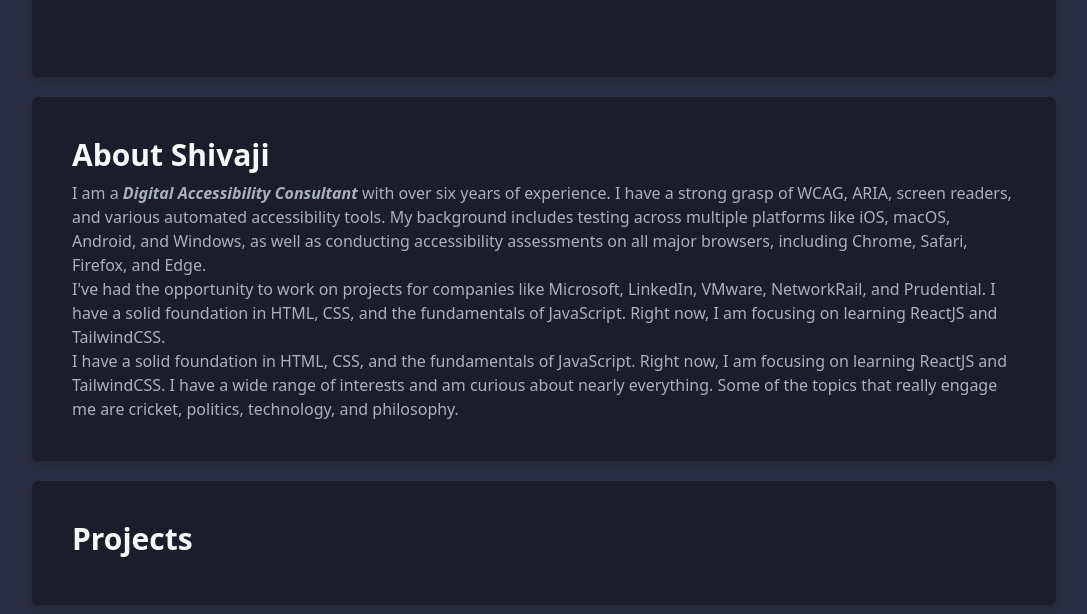
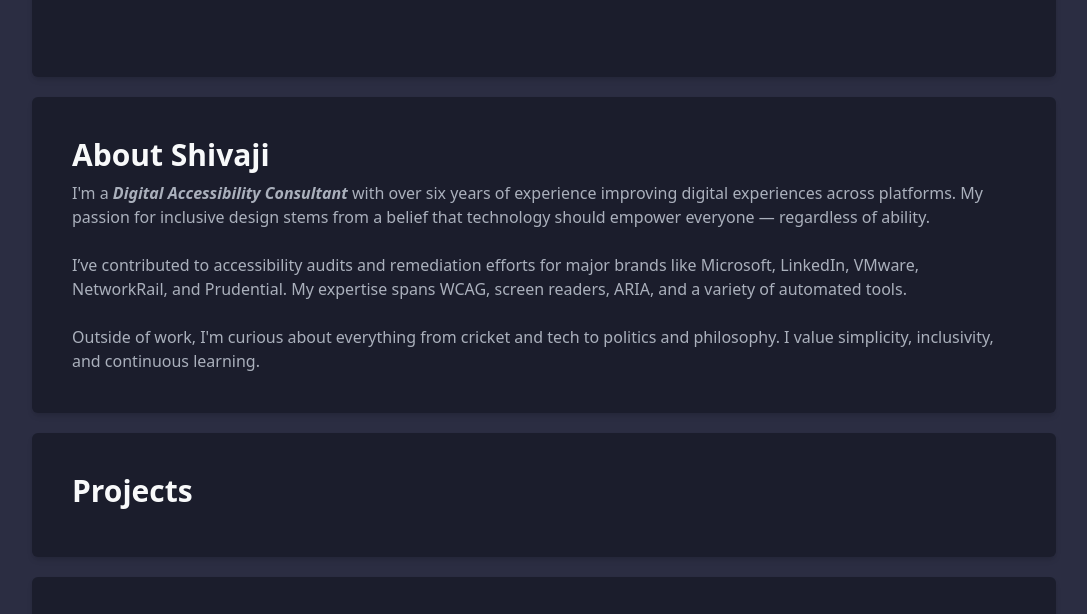
Before and after one commit to ShivajiBajpai/Portfolio, a website: page index.html in a window 1280 px wide. Shown: the part 645-1259 px from the top of the page, without its empty margins (96-1183 px from the left). Drawn offline with Linux system fonts and the light colour scheme.

Commit message:
Improve about section

```diff
--- a/index.html
+++ b/index.html
@@ -102,12 +102,12 @@
             <h2 class="text-3xl font-bold">About Shivaji</h2>
             <div id="wrappedParaAndImage" class="mt-2">
                 <p class="leading-6 text-[#AAB0BC] mt-2">
-                    I am a <strong><em>Digital Accessibility Consultant</em></strong> with over six years of experience. I have a strong grasp of WCAG, ARIA, screen readers, and various automated accessibility tools. My background includes testing across multiple platforms like iOS, macOS, Android, and Windows, as well as conducting accessibility assessments on all major browsers, including Chrome, Safari, Firefox, and Edge.
-                    <br>
-                    I've had the opportunity to work on projects for companies like Microsoft, LinkedIn, VMware, NetworkRail, and Prudential. I have a solid foundation in HTML, CSS, and the fundamentals of JavaScript. Right now, I am focusing on learning ReactJS and TailwindCSS.<br>
-                    I have a solid foundation in HTML, CSS, and the fundamentals of JavaScript. Right now, I am focusing on learning ReactJS and TailwindCSS.
-                    I have a wide range of interests and am curious about nearly everything. Some of the topics that really engage me are cricket, politics, technology, and philosophy. <br>
-                </p>
+                    I'm a <strong><em>Digital Accessibility Consultant</em></strong> with over six years of experience improving digital experiences across platforms. My passion for inclusive design stems from a belief that technology should empower everyone — regardless of ability.
+                    <br><br>
+                    I’ve contributed to accessibility audits and remediation efforts for major brands like Microsoft, LinkedIn, VMware, NetworkRail, and Prudential. My expertise spans WCAG, screen readers, ARIA, and a variety of automated tools.
+                    <br><br>
+                    Outside of work, I'm curious about everything from cricket and tech to politics and philosophy. I value simplicity, inclusivity, and continuous learning.
+                  </p>
             </div>
         </section>
 
```
